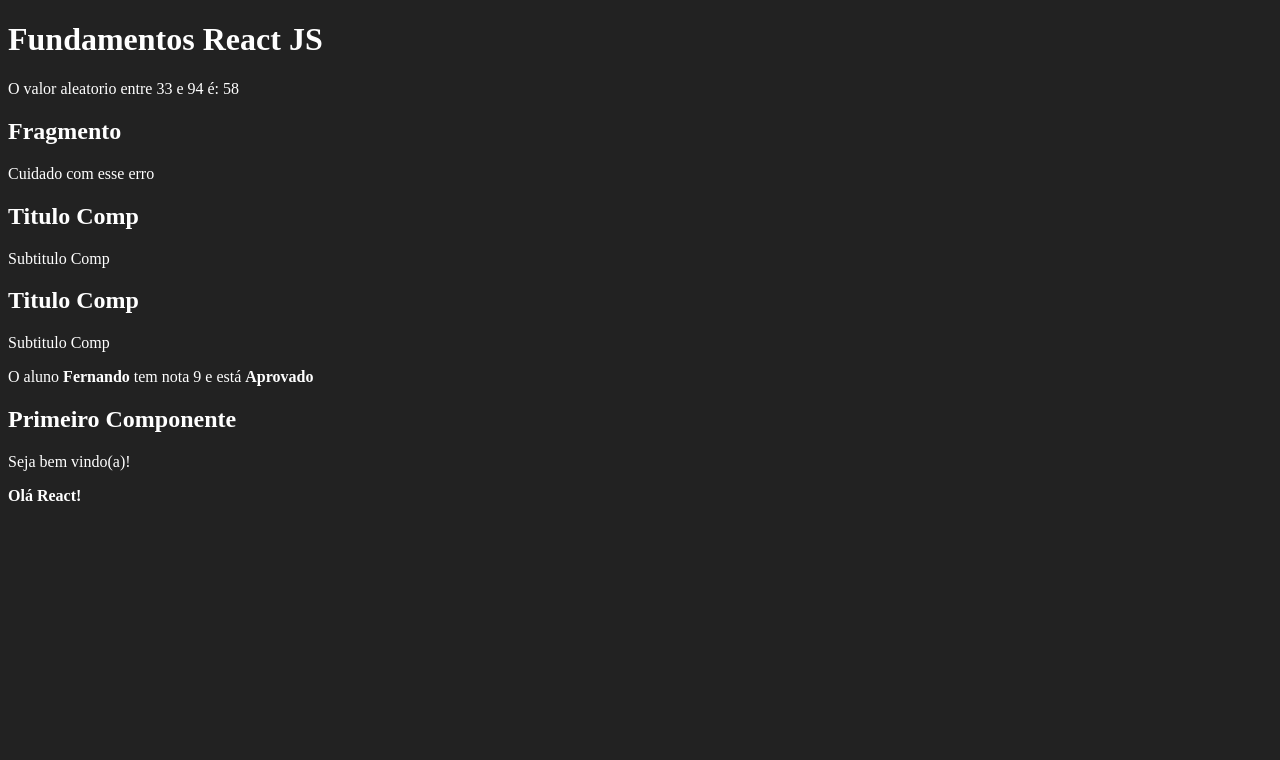
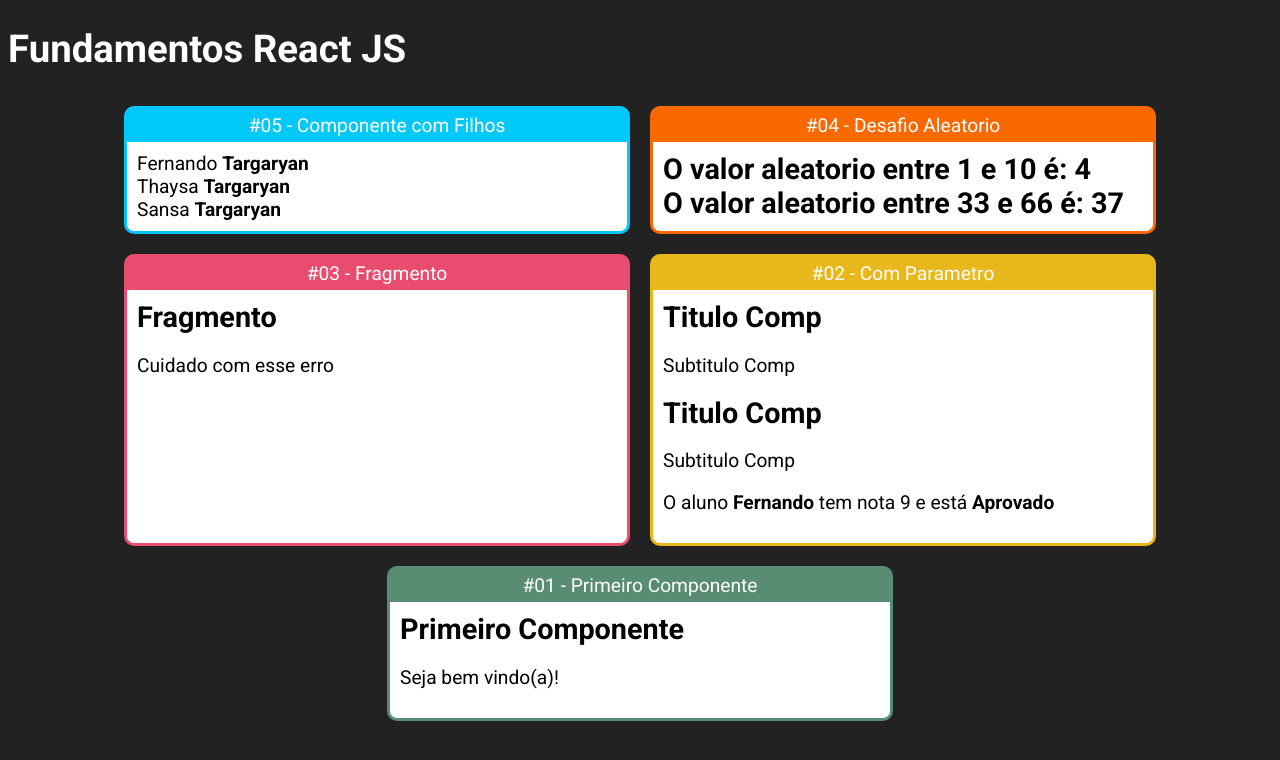
Before and after one commit to fermendes91/react-fundamentos, a React (Create React App) app in the folder fundamentos-react/: page / in a window 1280 px wide. Shown: the top 760 px of the page. Built offline with nearby package versions, Linux system fonts and the light colour scheme.

Commit message:
Melhoria no visual da aplicação, aprendizado sobre componentes filhos

```diff
--- a/fundamentos-react/public/index.html
+++ b/fundamentos-react/public/index.html
@@ -3,6 +3,7 @@
   <head>
     <meta charset="utf-8" />
     <link rel="icon" href="%PUBLIC_URL%/favicon.ico" />
+    <link href="https://fonts.googleapis.com/css2?family=Roboto:ital,wght@0,100;0,300;0,400;0,500;0,700;0,900;1,100;1,300;1,400;1,500;1,700;1,900&display=swap" rel="stylesheet">
     <meta name="viewport" content="width=device-width, initial-scale=1" />
     <meta name="theme-color" content="#000000" />
     <meta
--- /dev/null
+++ b/fundamentos-react/src/App.css
@@ -0,0 +1,5 @@
+.App .Cards {
+    display: flex;
+    flex-wrap: wrap;
+    justify-content: center;
+}
--- a/fundamentos-react/src/App.jsx
+++ b/fundamentos-react/src/App.jsx
@@ -4,15 +4,44 @@ import Primeiro from './components/basicos/Primeiro'
 import ComParametro from './components/basicos/ComParametro'
 import Fragmento from './components/basicos/Fragmento'
 import Aleatorio from './components/basicos/Aleatorio'
+import Card from './components/layout/Card'
+import Familia from './components/basicos/Familia'
+import FamiliaMembro from './components/basicos/FamiliaMembro'
+
+import "./App.css"
 
 // o underline significa que função tem somente 1 parametro, mas que o mesmo nao sera usada dentro deste componente
 export default _ =>
-    <div>
+    <div className="App">
         <h1>Fundamentos React JS</h1>
-        <Aleatorio min={33} max={94} />
-        <Fragmento />
-        <ComParametro titulo="Titulo Comp" subtitulo="Subtitulo Comp" />
-        <ComParametro titulo="Titulo Comp" subtitulo="Subtitulo Comp" aluno="Fernando" nota={9} />
-        <Primeiro></Primeiro>
-        <strong>Olá React!</strong>
+
+        <div className="Cards">
+            <Card titulo="#05 - Componente com Filhos" color="#00C8F8">
+                <Familia sobrenome="Targaryan" >
+                    <FamiliaMembro nome="Fernando" />
+                    <FamiliaMembro nome="Thaysa" />
+                    <FamiliaMembro nome="Sansa" />
+                </Familia>
+            </Card>
+
+            <Card titulo="#04 - Desafio Aleatorio" color="#FA6900">
+                <Aleatorio min={1} max={10} />
+                <Aleatorio min={33} max={66} />
+            </Card>
+
+            <Card titulo="#03 - Fragmento" color="#E94C6F">
+                <Fragmento />
+            </Card>
+
+            <Card titulo="#02 - Com Parametro" color="#E8B71A">
+                <ComParametro titulo="Titulo Comp" subtitulo="Subtitulo Comp" />
+                <ComParametro titulo="Titulo Comp" subtitulo="Subtitulo Comp" aluno="Fernando" nota={9} />
+            </Card>
+
+            <Card titulo="#01 - Primeiro Componente" color="#588C73">
+                <Primeiro></Primeiro>
+            </Card>
+
+        </div>
+
     </div>
--- a/fundamentos-react/src/components/basicos/Aleatorio.jsx
+++ b/fundamentos-react/src/components/basicos/Aleatorio.jsx
@@ -1,11 +1,12 @@
 import React from 'react'
 
 export default props => {
-    const result = Math.floor(Math.random() * (props.max - props.min + 1)) + props.min;
+    const { min, max } = props;
+    const result = parseInt(Math.random() * (max - min)) + min;
 
     return (
         <React.Fragment>
-            O valor aleatorio entre {props.min} e {props.max} é: {result}
+            <h2>O valor aleatorio entre {min} e {max} é: {result}</h2>
         </React.Fragment>
     )
 }
--- /dev/null
+++ b/fundamentos-react/src/components/basicos/Familia.jsx
@@ -0,0 +1,13 @@
+import React, { cloneElement } from 'react'
+
+export default props => {
+    return (
+        <div>
+            {
+                props.children.map( (child, i) => {
+                    return cloneElement(child, {...props, key: i})
+                })
+            }
+        </div>
+    )
+}
--- /dev/null
+++ b/fundamentos-react/src/components/basicos/FamiliaMembro.jsx
@@ -0,0 +1,11 @@
+import React from 'react'
+
+export default props => {
+    return (
+        <div>
+            <span>
+                {props.nome} <strong>{props.sobrenome}</strong>
+            </span>
+        </div>
+    )
+}
--- /dev/null
+++ b/fundamentos-react/src/components/layout/Card.css
@@ -0,0 +1,25 @@
+.Card {
+    border: 3px solid ;
+    border-radius: 10px;
+    overflow: hidden;
+    margin: 10px;
+    display: flex;
+    flex-direction: column;
+    min-width: 500px;
+    max-width: 500px;
+}
+
+.Card .Title {
+    padding: 5px 0px;
+    display: flex;
+    justify-content: center;
+}
+
+.Card .Content {
+    flex-grow: 1;
+    background-color: #ffffff;
+    color: #000000;
+    padding: 10px;
+
+    justify-content: center;
+}
--- /dev/null
+++ b/fundamentos-react/src/components/layout/Card.jsx
@@ -0,0 +1,20 @@
+import React from 'react'
+
+import "./Card.css"
+
+export default props => {
+
+    const cardStyle = {
+        backgroundColor: props.color || '#008',
+        borderColor: props.color || '#008'
+    }
+
+    return (
+        <div className="Card" style={cardStyle}>
+            <div className="Title">{props.titulo}</div>
+            <div className="Content">
+                {props.children}
+            </div>
+        </div>
+    )
+}
--- a/fundamentos-react/src/index.css
+++ b/fundamentos-react/src/index.css
@@ -1,4 +1,14 @@
 body {
+    font-family: Roboto;
+    font-size: 1.2rem;
     background-color: #222222;
     color: #fff;
 }
+
+h1, h2, h3 {
+    font-weight: 700;
+}
+
+h2, h3 {
+    margin: 0;
+}
```
Also changed, not shown: 1 other file (tests, documents, lock files or other folders).
